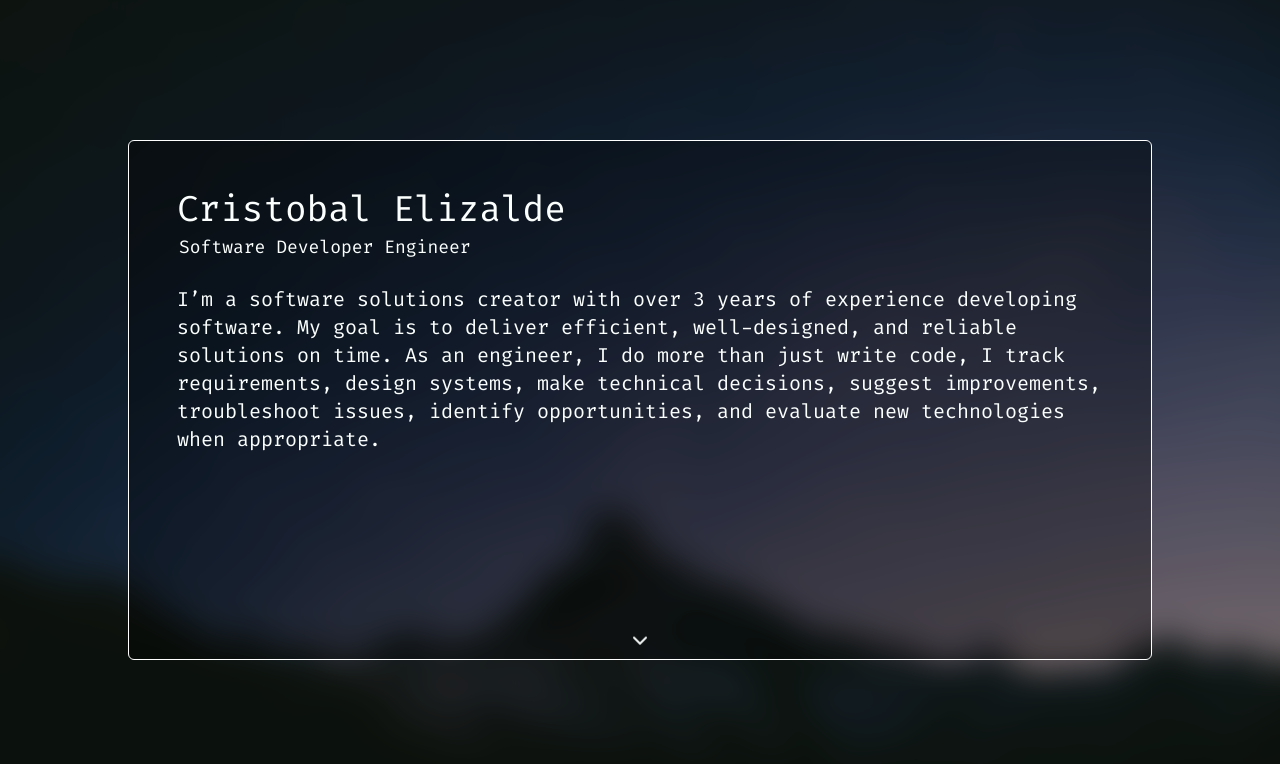
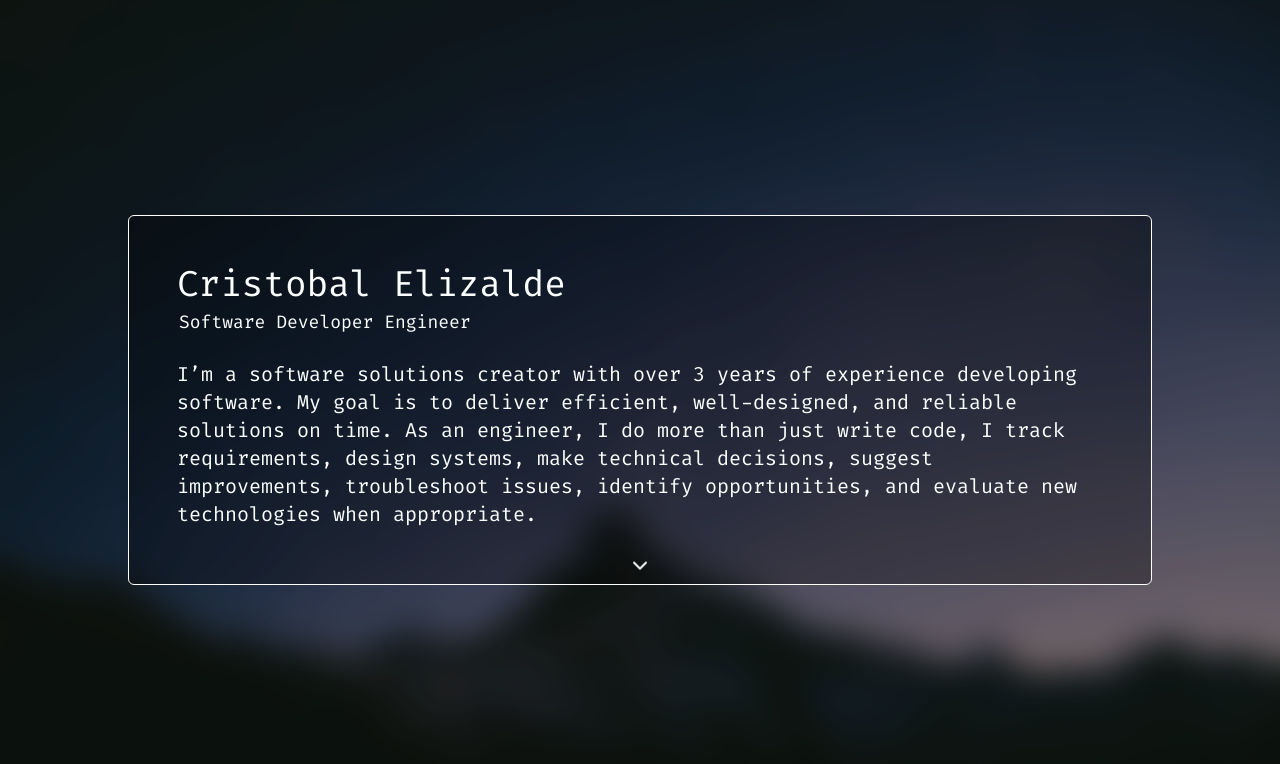
Before and after one commit to Decrist33/crist-portfolio, a SvelteKit app: page / in a window 1280 px wide. Shown: the top 764 px of the page. Built offline with nearby package versions, Linux system fonts and the light colour scheme.

Commit message:
fix: fix resizing logic in hero section to handle wide and short in height displays

```diff
--- a/src/routes/+page.svelte
+++ b/src/routes/+page.svelte
@@ -30,23 +30,33 @@
 
 	<!-- Content -->
 	<div
-		class="flex flex-col justify-center items-center relative z-10 h-4/5 sm:h-130 w-4/5
-	   max-h-500 max-w-5xl border border-solid border-white px-6 sm:px-12 pt-6 sm:pt-12 pb-4 rounded-md
-		bg-black/30 overflow-y-auto transition-all ease-out"
+		class="flex flex-col relative z-10
+         w-11/12 max-w-5xl
+         h-fit max-h-[90dvh]
+         border border-solid border-white
+         px-6 py-6 sm:px-12 sm:pt-12 sm:pb-4
+         rounded-md bg-black/30
+         overflow-y-auto transition-all ease-out"
 	>
-		<div class="w-full">
+		<div class="w-full shrink-0">
 			<h1 class="text-2xl sm:text-4xl text-primary mb-1">Cristobal Elizalde</h1>
-			<h2 class="text-sm sm:text-md md:text-lg pl-0.5 mb-6">Software Developer Engineer</h2>
+			<h2 class="text-sm sm:text-md md:text-lg pl-0.5 mb-4 sm:mb-6">Software Developer Engineer</h2>
 		</div>
 
-		<p class="text-md sm:text-lg md:text-xl grow">
-			I’m a software solutions creator with over 3 years of experience developing software. My goal
-			is to deliver efficient, well-designed, and reliable solutions on time. As an engineer, I do
-			more than just write code, I track requirements, design systems, make technical decisions,
-			suggest improvements, troubleshoot issues, identify opportunities, and evaluate new
-			technologies when appropriate.
-		</p>
-		<a href="#experience" class="flex justify-center items-center hover:cursor-pointer">
+		<div class="overflow-y-auto pr-2 custom-scrollbar">
+			<p class="text-md sm:text-lg md:text-xl">
+				I’m a software solutions creator with over 3 years of experience developing software. My
+				goal is to deliver efficient, well-designed, and reliable solutions on time. As an engineer,
+				I do more than just write code, I track requirements, design systems, make technical
+				decisions, suggest improvements, troubleshoot issues, identify opportunities, and evaluate
+				new technologies when appropriate.
+			</p>
+		</div>
+
+		<a
+			href="#experience"
+			class="mt-4 flex justify-center items-center shrink-0 hover:cursor-pointer"
+		>
 			<ChevronDown class="animate-float" />
 		</a>
 	</div>
```
